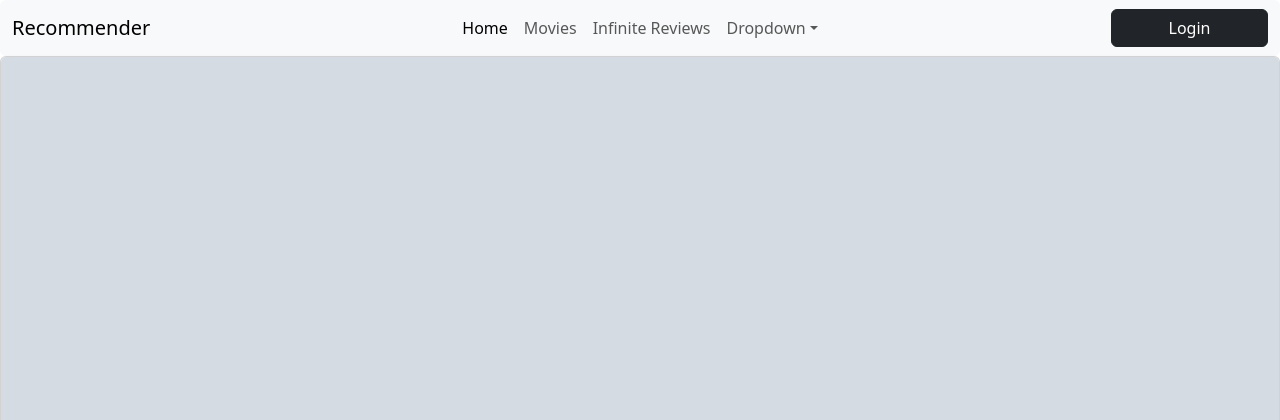
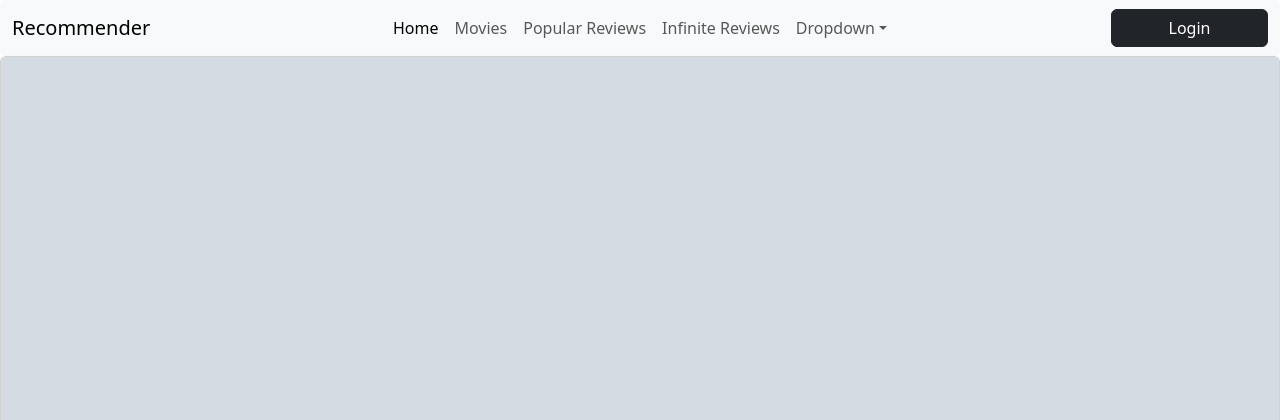
Before and after one commit to Noahwekesa/Recommender, a Django app: page /movies/1/ in a window 1280 px wide. Shown: the top 420 px of the page. Run offline with Django 5.2, Linux system fonts and the light colour scheme; tables that the repository leaves empty hold one stand-in row (values such as "Sample post"); grey boxes marked "Sample" are stand-in pictures; parts of the project's set-up code (start-up, migrations or seed data) failed here and were passed over.

Commit message:
rate or filter popular films

```diff
--- a/movies/models.py
+++ b/movies/models.py
@@ -1,6 +1,6 @@
 import datetime
 from django.contrib.contenttypes.fields import GenericRelation
-from django.db.models import Q
+from django.db.models import Q, F, Sum
 from django.db import models
 from django.utils import timezone
 from ratings.models import Rating
@@ -9,6 +9,22 @@
 
 
 class MovieQuerySet(models.QuerySet):
+    def popular(self, reverse=True):
+        ordering = "-score"
+        if reverse:
+            ordering = "score"
+        return self.order_by(ordering)
+
+    def popular_calc(self, reverse=False):
+        ordering = "-score"
+        if reverse:
+            ordering = "score"
+        return self.annotate(
+            score=Sum(
+                F("rating_avg") * F("rating_count"), output_field=models.FloatField()
+            )
+        ).order_by(ordering)
+
     def needs_updating(self):
         now = timezone.now()
         days_ago = now - datetime.timedelta(days=RATING_CALC_TIME_IN_DAYS)
@@ -53,6 +69,10 @@
         null=True,
         blank=True,
     )
+    score = models.FloatField(
+        blank=True,
+        null=True,
+    )
     objects = MovieManager()
 
     def get_absolute_url(self):
--- a/movies/urls.py
+++ b/movies/urls.py
@@ -6,5 +6,6 @@
 urlpatterns = [
     path("", views.movie_list_view, name="list"),
     path("infinite/", views.movie_infinite_rating_view, name="infinite"),
+    path("popular/", views.movie_popular_view, name="popular"),
     path("<int:pk>/", views.movie_detail_view, name="detail"),
 ]
--- a/movies/views.py
+++ b/movies/views.py
@@ -4,8 +4,10 @@
 
 
 SORTING_CHOICES = {
-    "popular": "-rating_avg",
-    "unpopular": "rating_avg",
+    "popular": "popular",
+    "unpopular": "unpopular",
+    "top rated": "-rating_avg",
+    "low rated": "rating_avg",
     "recent": "-release_date",
     "old": "release_date",
 }
@@ -16,11 +18,18 @@
 
     def get_queryset(self):
         request = self.request
-        default_sort = request.session.get("movie_sort_order") or "-rating_avg"
-        qs = Movie.objects.all().order_by(default_sort)
-        sort = request.GET.get("sort")
+        sort = (
+            request.GET.get("sort")
+            or request.session.get("movie_sort_order")
+            or "popular"
+        )
+        qs = Movie.objects.all()
         if sort is not None:
             request.session["movie_sort_order"] = sort
+            if sort == "popular":
+                return qs.popular()
+            elif sort == "unpopular":
+                return qs.popular(reverse=True)
             qs = qs.order_by(sort)
         return qs
 
@@ -78,3 +87,28 @@
 
 
 movie_infinite_rating_view = MovieInfiniteRatingView.as_view()
+
+
+class MoviePopularView(MovieDetailView):
+    def get_object(self):
+        user = self.request.user
+        exclude_ids = []
+        if user.is_authenticated:
+            exclude_ids = [
+                x.object_id for x in user.rating_set.filter(active=True)]
+        movie_id_options = (
+            Movie.objects.all()
+            .popular()
+            .exclude(id__in=exclude_ids)
+            .values_list("id", flat=True)[:250]
+        )
+        return Movie.objects.filter(id__in=movie_id_options).order_by("?").first()
+
+    def get_template_names(self):
+        request = self.request
+        if request.htmx:
+            return ["movies/snippet/infinite.html"]
+        return ["movies/infinite-view.html"]
+
+
+movie_popular_view = MoviePopularView.as_view()
--- a/templates/navbar.html
+++ b/templates/navbar.html
@@ -24,6 +24,9 @@
         </li>
         <li class="nav-item">
           <a class="nav-link" href="{% url 'movies:list' %}">Movies</a>
+        </li>
+        <li class="nav-item">
+          <a class="nav-link" href="{% url 'movies:popular' %}">Popular Reviews</a>
         </li>
         <li class="nav-item">
           <a class="nav-link " href="{% url 'movies:infinite' %}" >Infinite Reviews</a>
```
Also changed, not shown: ratings/tasks.py (+7 -5 lines), movies/migrations/0009_movie_score.py (added), 1 other file.
